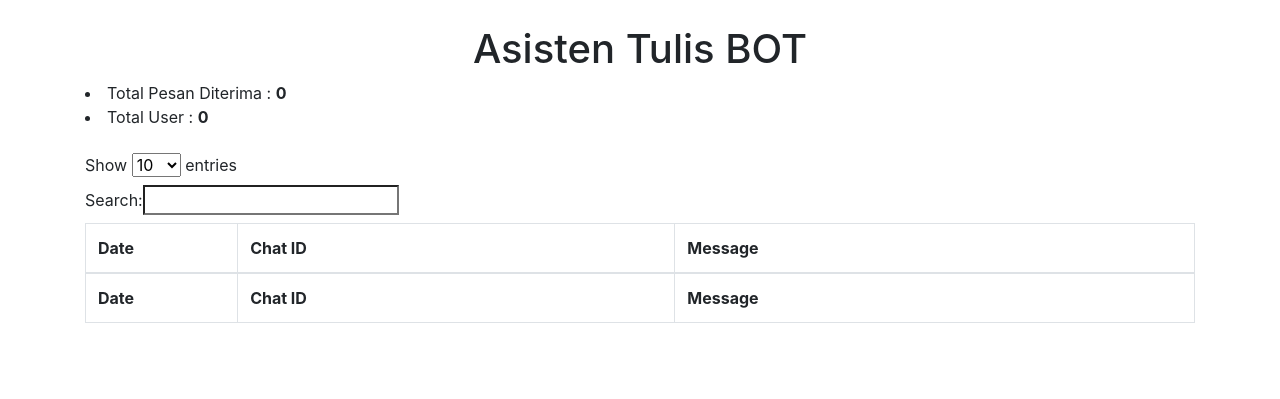
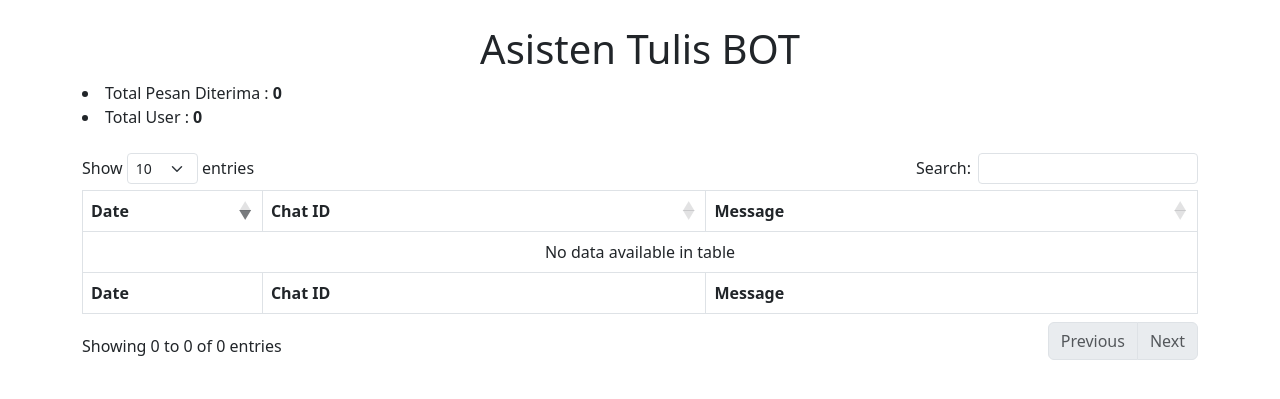
Before and after one commit to nthanfp/asisten-tulis-bot, a PHP site: page /asisten-tulis/ in a window 1280 px wide. Shown: the top 399 px of the page. Run offline with PHP 8.4, Linux system fonts and the light colour scheme; data that the repository does not hold is empty; some libraries are stand-ins or nearby versions.

Commit message:
feat: updated cdn

```diff
--- a/index.php
+++ b/index.php
@@ -1,6 +1,4 @@
-<?php
-require('./lib/config.php');
-?>
+<?php require('./lib/config.php'); ?>
 <!doctype html>
 <html lang="en">
 
@@ -12,9 +10,9 @@ require('./lib/config.php');
     <link rel="icon" href="/docs/4.0/assets/img/favicons/favicon.ico">
     <title>Asisten Tulis BOT Monitoring</title>
     <!-- Bootstrap core CSS -->
-    <link href="https://stackpath.bootstrapcdn.com/bootstrap/4.5.2/css/bootstrap.min.css" rel="stylesheet">
+    <link href="https://cdnjs.cloudflare.com/ajax/libs/twitter-bootstrap/5.3.0/css/bootstrap.min.css" rel="stylesheet">
     <!-- Datatable CSS -->
-    <link href="https://theaxe.net/assets/css/dataTables.bootstrap4.min.css" rel="stylesheet">
+    <link href="https://cdn.datatables.net/2.0.2/css/dataTables.bootstrap5.css" rel="stylesheet">
 </head>
 
 <body>
@@ -58,8 +56,9 @@ require('./lib/config.php');
 
     <!-- Placed at the end of the document so the pages load faster -->
     <script src="https://code.jquery.com/jquery-3.7.1.js"></script>
-    <script src="https://stackpath.bootstrapcdn.com/bootstrap/4.5.2/js/bootstrap.bundle.min.js"></script>
-    <script src="https://cdn.datatables.net/2.0.2/js/dataTables.min.js"></script>
+    <script src="https://cdnjs.cloudflare.com/ajax/libs/twitter-bootstrap/5.3.0/js/bootstrap.bundle.min.js"></script>
+    <script src="https://cdn.datatables.net/2.0.2/js/dataTables.js"></script>
+    <script src="https://cdn.datatables.net/2.0.2/js/dataTables.bootstrap5.js"></script>
     <script type="text/javascript">
         $(document).ready(function() {
 
--- a/lib/config.php
+++ b/lib/config.php
@@ -21,7 +21,7 @@ if(mysqli_connect_errno()){
 }
 
 //Config
-$config['host']				= 'https://asisten-tulis.theaxe.net';
+$config['host']				= 'http://localhost/asisten-tulis';
 $config['telegram_token']	= '1279356572:AAGUZgiXZ71eewOIGoDQe1bcpd_zaEgBGSc';
 
 //Require
--- a/model/form.php
+++ b/model/form.php
@@ -4,7 +4,7 @@
 	<title>Asisten Tulis</title>
 </head>
 <body style="padding-top: 50px;">
-	<form action="v3.php" method="POST">
+	<form action="v1.php" method="POST">
 		<textarea name="text"></textarea>
 		<input type="submit">
 	</form>
--- a/model/listMessage.php
+++ b/model/listMessage.php
@@ -11,7 +11,8 @@ $columns        = array(
         'dt' => 0,
         'field' => 'date',
         'formatter' => function($d, $row){
-            return date('d M Y H:i:s', $d);
+            // return date('d M Y H:i:s', $d);
+            return $d;
         }
     ),
     array(
```
